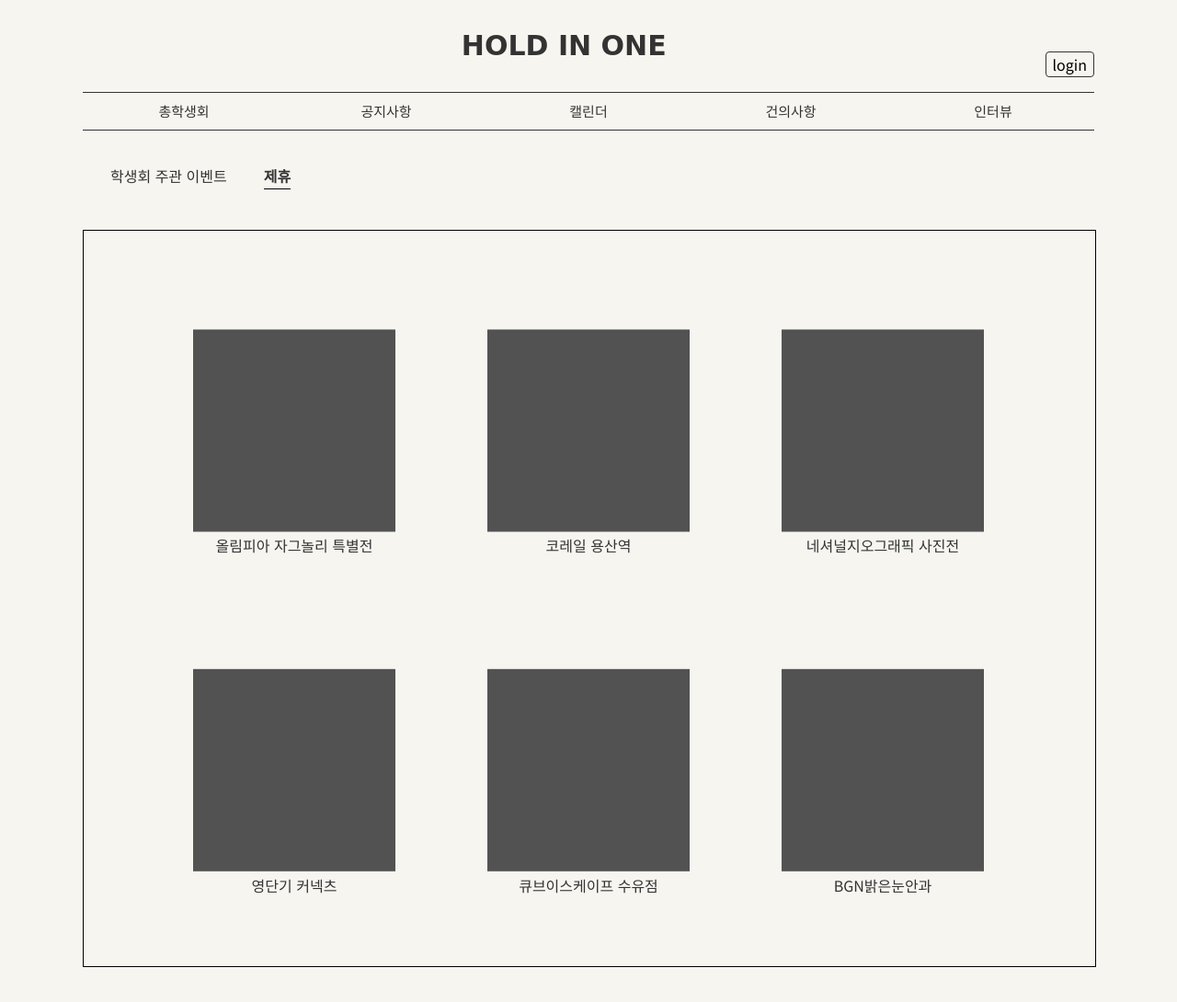
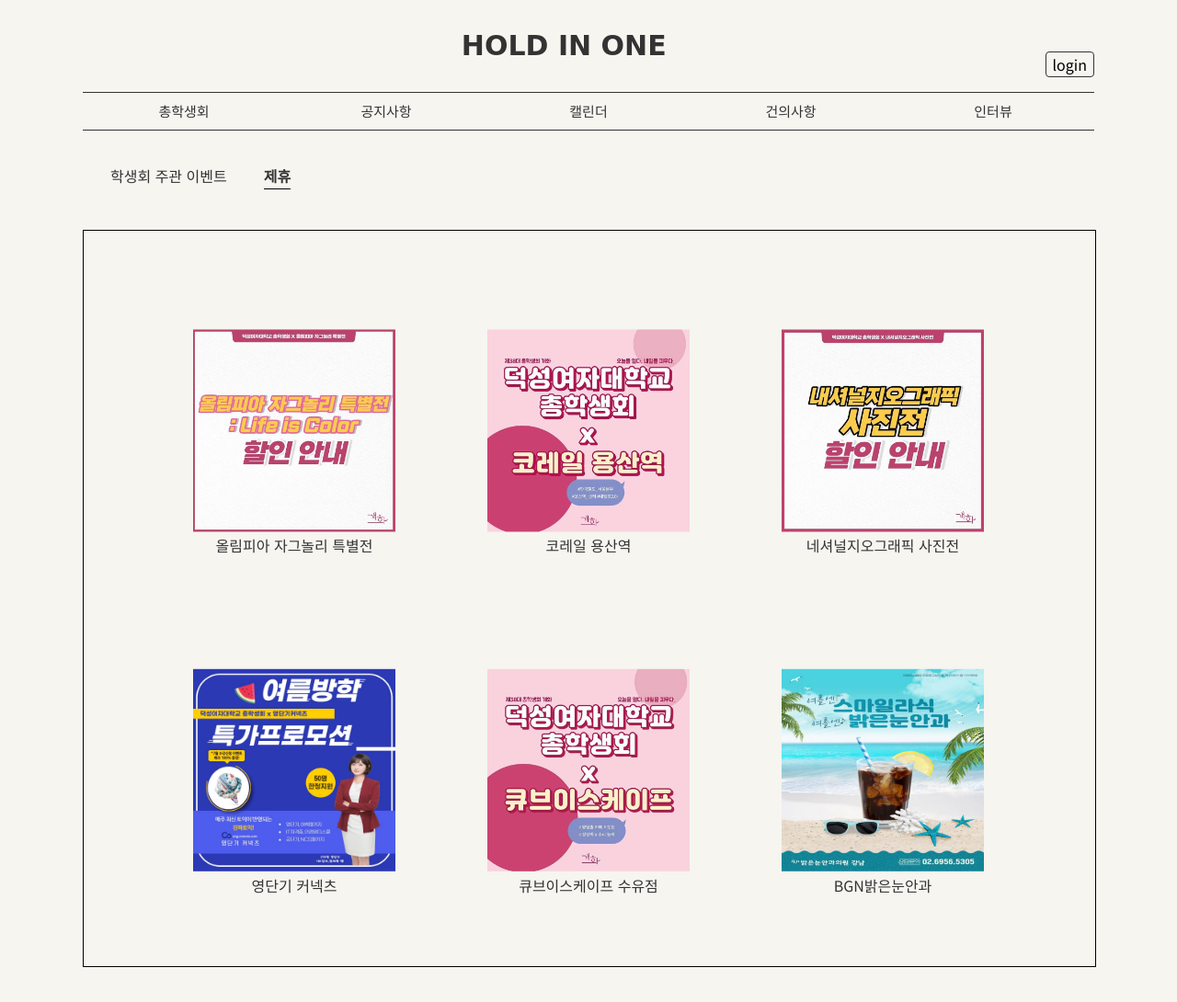
Before and after one commit to ose0221/HIO, a plain HTML site: page pages/notice/partnership.html in a window 1280 px wide. Shown: the top 1090 px of the page at 92% size. Drawn offline with nearby package versions, Linux system fonts and the light colour scheme; files whose address does not match are found by name; a web font is replaced by a local one.

Commit message:
이미지 수정

```diff
--- a/css/main.css
+++ b/css/main.css
@@ -447,7 +447,8 @@ header .main_menu ul.menu > li > ul > li > a:hover {
   top: 50%;
   left: 50%;
   transform: translate(-50%, 50%);
-  margin-top: 210px;
+  margin-top: 300px;
+  width: 800px;
 }
 
 /* footer */
--- a/pages/notice/partnership.html
+++ b/pages/notice/partnership.html
@@ -114,29 +114,29 @@
           <div class="event__list">
             <div class="list1">
               <a href="javascript:void(0)">
-                <img src="/images/sample5.png" width="220px" alt="" />
+                <img src="../../images/collabo_1.jpg" width="220px" alt="" />
                 <p>올림피아 자그놀리 특별전</p>
               </a>
               <a href="javascript:void(0)">
-                <img src="/images/sample5.png" width="220px" alt="" />
+                <img src="../../images/collabo_2.jpg" width="220px" alt="" />
                 <p>코레일 용산역</p>
               </a>
               <a href="javascript:void(0)">
-                <img src="/images/sample5.png" width="220px" alt="" />
+                <img src="../../images/collabo_3.jpg" width="220px" alt="" />
                 <p>네셔널지오그래픽 사진전</p>
               </a>
             </div>
             <div class="list2">
               <a href="javascript:void(0)">
-                <img src="/images/sample5.png" width="220px" alt="" />
+                <img src="../../images/collabo_4.jpg" width="220px" alt="" />
                 <p>영단기 커넥츠</p>
               </a>
               <a href="javascript:void(0)">
-                <img src="/images/sample5.png" width="220px" alt="" />
+                <img src="../../images/collabo_5.jpg" width="220px" alt="" />
                 <p>큐브이스케이프 수유점</p>
               </a>
               <a href="javascript:void(0)">
-                <img src="/images/sample5.png" width="220px" alt="" />
+                <img src="../../images/collabo_6.jpg" width="220px" alt="" />
                 <p>BGN밝은눈안과</p>
               </a>
             </div>
```
Also changed, not shown: index.html (+1 -1 lines), pages/interview/index.html (+1 -1 lines), pages/notice/event.html (+6 -6 lines), images/collabo_1.jpg (added), images/collabo_2.jpg (added), images/collabo_3.jpg (added), images/collabo_4.jpg (added), images/collabo_5.jpg (added), images/collabo_6.jpg (added), images/event_1.jpg (added), images/event_2.jpg (added), images/event_3.jpg (added), images/event_4.jpg (added), images/event_5.jpg (added), 1 more files.
